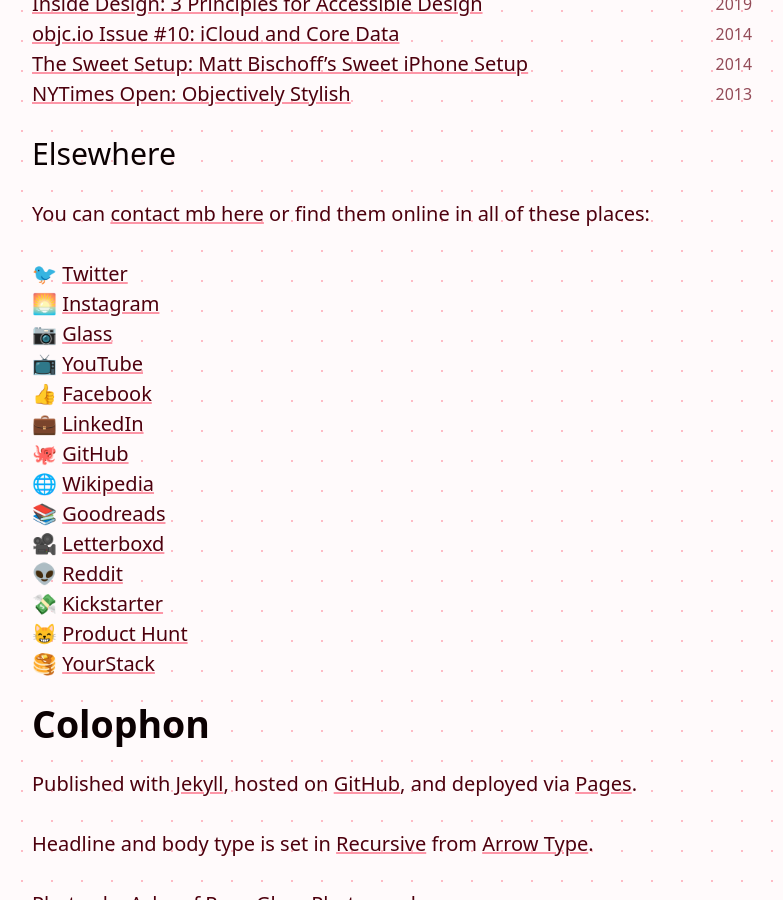
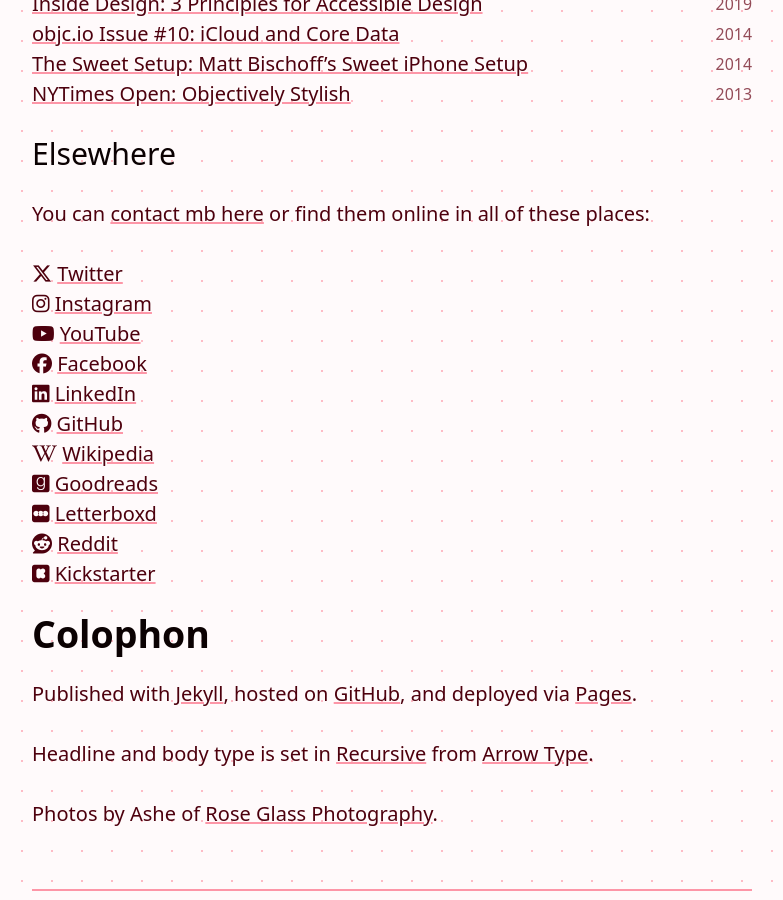
Before and after one commit to mbbischoff/website, a Jekyll site: the page built from about.markdown, in a window 1280 px wide and 900 px high, scrolled down 3289 px. Shown: the whole window, without its empty margins (248-1031 px from the left). Built offline with Jekyll 4.4.1, drawn with Linux system fonts in a browser that asks for light colours; nearby versions of some CDN libraries; some web fonts are replaced; comment, search, counter and statistics services are not loaded; a style sheet for code colours, icons or effects is not loaded.

Commit message:
About updates

```diff
--- a/_includes/head.html
+++ b/_includes/head.html
@@ -36,6 +36,8 @@
     href="//cdnjs.cloudflare.com/ajax/libs/cc-icons/1.2.1/css/cc-icons.min.css"
     onload="this.onload=null;this.rel='stylesheet'"
   />
+
+  <script src="https://kit.fontawesome.com/4518590820.js" crossorigin="anonymous"></script>
 
   <!--  Icons -->
   <link rel="icon" type="image/png" sizes="32x32" href="/favicon-32x32.png" />
--- a/about.markdown
+++ b/about.markdown
@@ -44,20 +44,19 @@
 
 You can [contact mb here](/contact) or find them online in all of these places:
 
-🐦 [Twitter](https://twitter.com/mb)
-🌅 [Instagram](https://instagram.com/mattb)
-📷 [Glass](https://glass.photo/mattb)
-📺 [YouTube](https://youtube.com/matthewbischoffdotcom)
-👍 [Facebook](https://facebook.com/matthewbischoff)
-💼 [LinkedIn](https://www.linkedin.com/in/matthewbischoff)
-🐙 [GitHub](https://github.com/mattbischoff)
-🌐 [Wikipedia](https://en.wikipedia.org/wiki/User:Matthewbischoff)
-📚 [Goodreads](https://goodreads.com/matthewbischoff)
-🎥 [Letterboxd](https://letterboxd.com/matthewbischoff)
-👽 [Reddit](https://www.reddit.com/user/matthewbischoff/)
-💸 [Kickstarter](https://www.kickstarter.com/profile/matthewbischoff)
-😸 [Product Hunt](https://www.producthunt.com/@mb)
-🥞 [YourStack](https://yourstack.com/@mb)
+
+
+<i class="fa-brands fa-x-twitter"></i> [Twitter](https://twitter.com/mb)
+<i class="fa-brands fa-instagram"></i> [Instagram](https://instagram.com/mattb)
+<i class="fa-brands fa-youtube"></i> [YouTube](https://youtube.com/matthewbischoffdotcom)
+<i class="fa-brands fa-facebook"></i> [Facebook](https://facebook.com/matthewbischoff)
+<i class="fa-brands fa-linkedin"></i> [LinkedIn](https://www.linkedin.com/in/matthewbischoff)
+<i class="fa-brands fa-github"></i> [GitHub](https://github.com/mattbischoff)
+<i class="fa-brands fa-wikipedia-w"></i> [Wikipedia](https://en.wikipedia.org/wiki/User:Matthewbischoff)
+<i class="fa-brands fa-goodreads"></i> [Goodreads](https://goodreads.com/matthewbischoff)
+<i class="fa-brands fa-square-letterboxd"></i> [Letterboxd](https://letterboxd.com/matthewbischoff)
+<i class="fa-brands fa-reddit"></i> [Reddit](https://www.reddit.com/user/matthewbischoff/)
+<i class="fa-brands fa-kickstarter"></i> [Kickstarter](https://www.kickstarter.com/profile/matthewbischoff)
 
 ## Colophon
 
```
